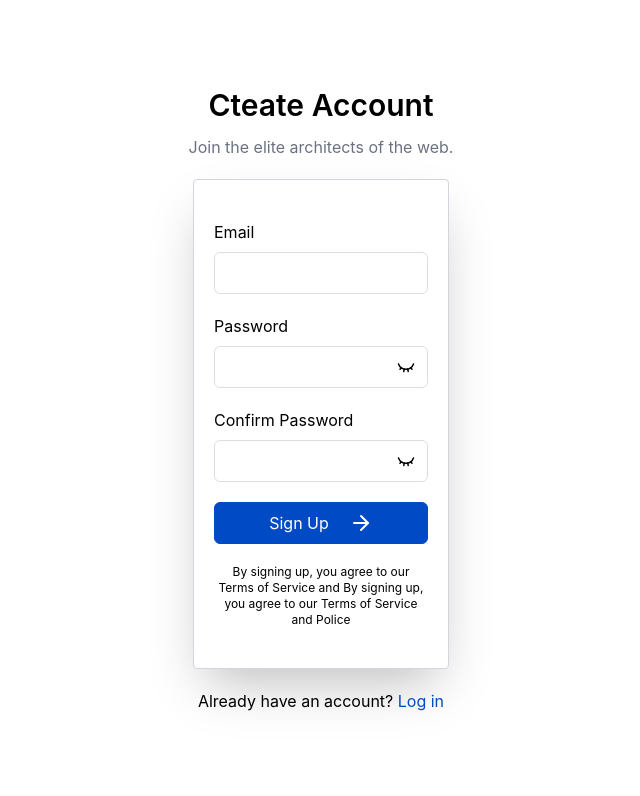
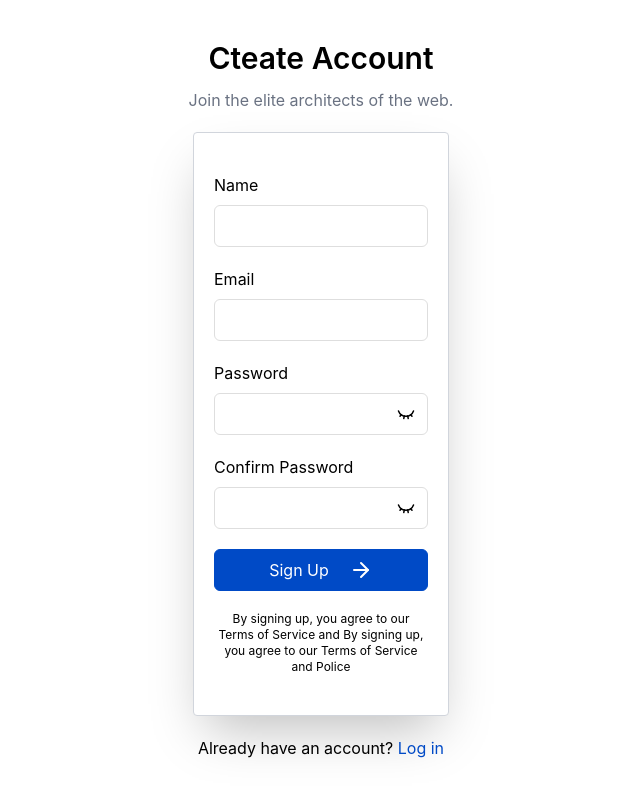
Before and after one commit to ghifar1327/shortLink-app, a React app in the folder frontend/: page /register in a window 1280 px wide. Shown: the top 796 px of the page, without its empty margins (319-959 px from the left). Built offline with nearby package versions, Linux system fonts and the light colour scheme; no server answers; the HTML template or start-up script is replaced by a standard one.

Commit message:
feat: add  input name user for register

```diff
--- a/frontend/src/pages/RegisterPage.jsx
+++ b/frontend/src/pages/RegisterPage.jsx
@@ -3,13 +3,13 @@ import Input from "../components/common/Input";
 import { Link, useNavigate } from "react-router";
 import { Button } from "../components/common/Button";
 import { ArrowRight } from "lucide-react";
-import { AiOutlineGoogle } from "react-icons/ai";
 import AuthContext from "../context/AuthContex";
 
 export default function RegisterPage() {
   const { register } = useContext(AuthContext);
   const navigate = useNavigate();
   const [form, setForm] = useState({
+    name: "",
     email: "",
     password: "",
     confirmPassword: "",
@@ -44,6 +44,14 @@ export default function RegisterPage() {
         <p className="text-gray-500">Join the elite architects of the web.</p>
       </div>
       <form onSubmit={handleSubmit} className="border border-gray-300 shadow-2xl w-[20%] flex flex-col gap-5 p-5 py-10 rounded bg-white">
+        <Input
+          id={"name"}
+          name="name"
+          value={form.name}
+          onChange={handleChange}
+        >
+          Name
+        </Input>
         <Input
           id={"email"}
           name="email"
```
